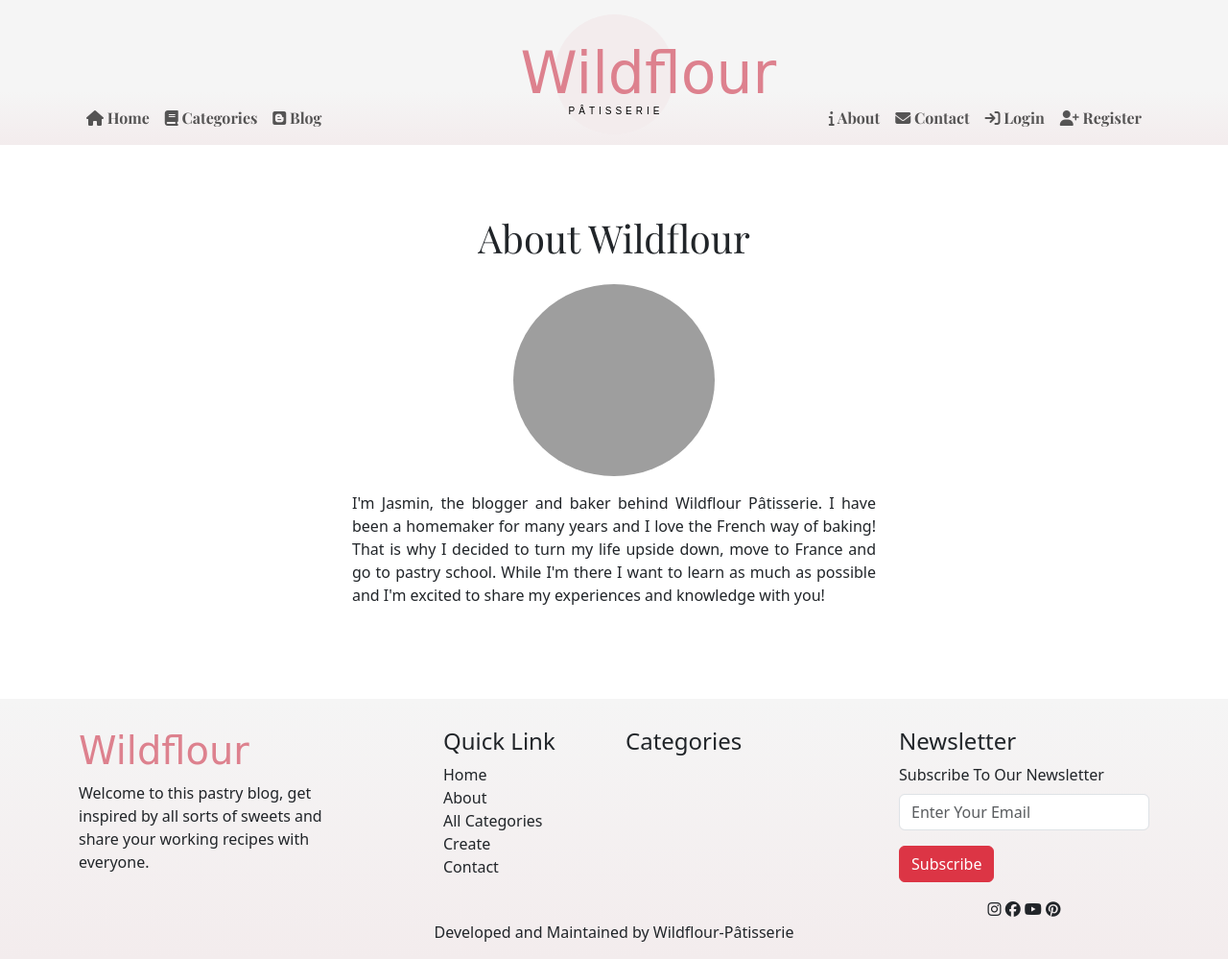
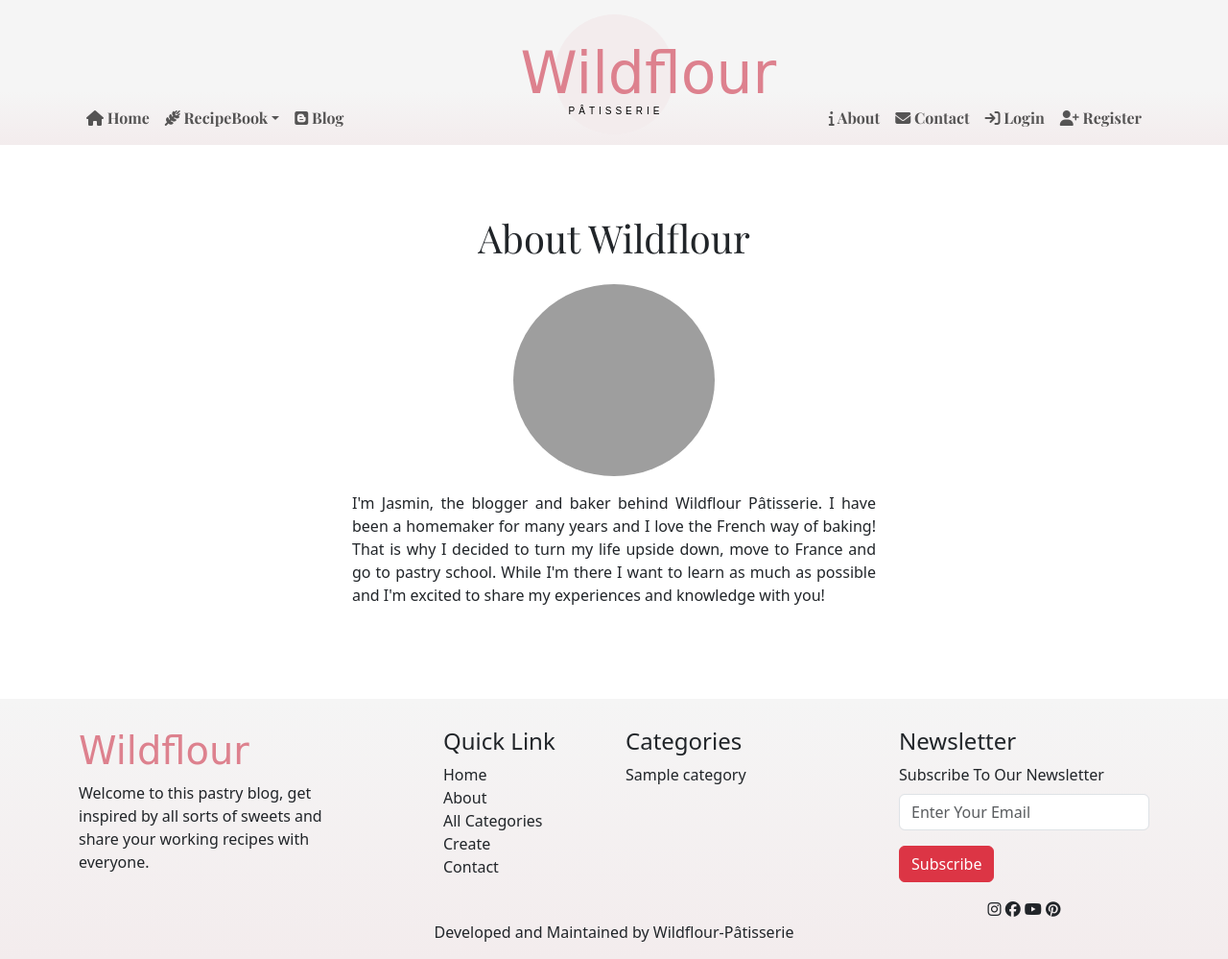
Before and after one commit to Code-Institute-Submissions/dimicoding-wildflour-blogue, a Django app: page /about/ in a window 1280 px wide. Shown: the whole page at 96% size. Run offline with Django 3.2, Linux system fonts and the light colour scheme; tables that the repository leaves empty hold one stand-in row (values such as "Sample post"); some libraries are stand-ins or nearby versions; some web fonts are replaced; grey boxes are pictures that could not be loaded.

Commit message:
Include Categrories to the about page

```diff
--- a/blog/views.py
+++ b/blog/views.py
@@ -52,7 +52,10 @@ def contact(request):
 
 
 def about(request):
-    return render(request, "about.html", {})
+     # Dropdown menu list
+    cat_list = Category.objects.all()
+
+    return render(request, "about.html", {"cat_list": cat_list})
 
 
 def RecipeLike(request, pk):
--- a/static/css/style.css
+++ b/static/css/style.css
@@ -146,10 +146,11 @@ hr{
     border: none;
 }
 __________*/
-.media a{
-    font-size: 35px;
-    padding: 5%;
-    color: #3a3a3a;
+
+.media a i .fa-instagram, .fa-facebook, {
+    font-size: 35px!important;
+    padding: 5%!important;
+    color: #3a3a3a!important;
  }
 
 .details{
--- a/templates/base.html
+++ b/templates/base.html
@@ -180,7 +180,7 @@
                             <input type="text" class="form-control" Placeholder="Enter Your Email">
                             <button class="btn btn-danger mt-3">Subscribe</button>
                         </div>
-                        <div class="text-center media mt-3">
+                        <div class="text-center mt-3 media">
                             <a href="https://www.instagram.com/wildflour__patisserie/" target="_blank" aria-label="icon to visit our instagram page(opens in a new tab)"><i class="fa-brands fa-instagram"></i></a>
                             <a href="https://facebook.com" target="_blank" aria-label="icon to visit our facebook page(opens in a new tab)"><i class="fa-brands fa-facebook"></i></a>
                             <a href="https://youtube.com" target="_blank" aria-label="icon to visit our youtube page(opens in a new tab)"><i class="fa-brands fa-youtube"></i></a>
```
